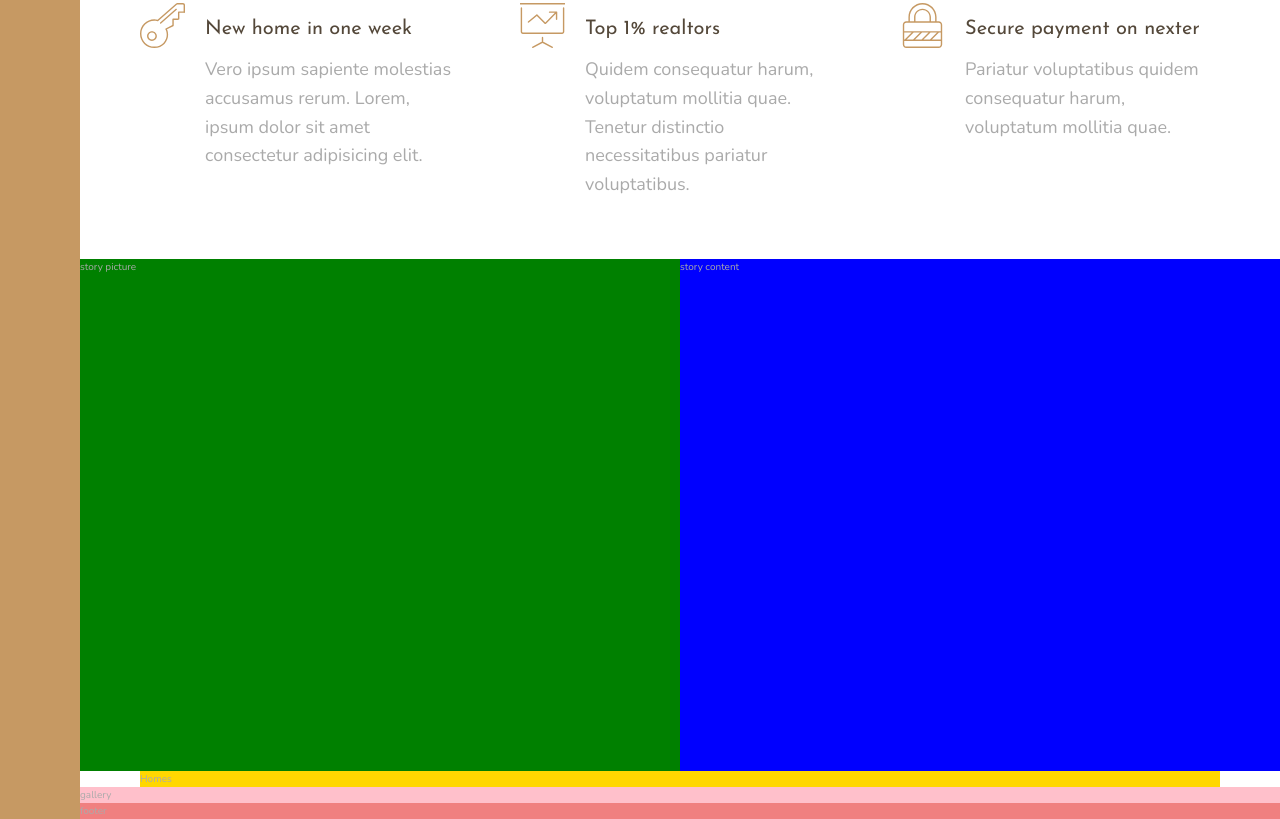
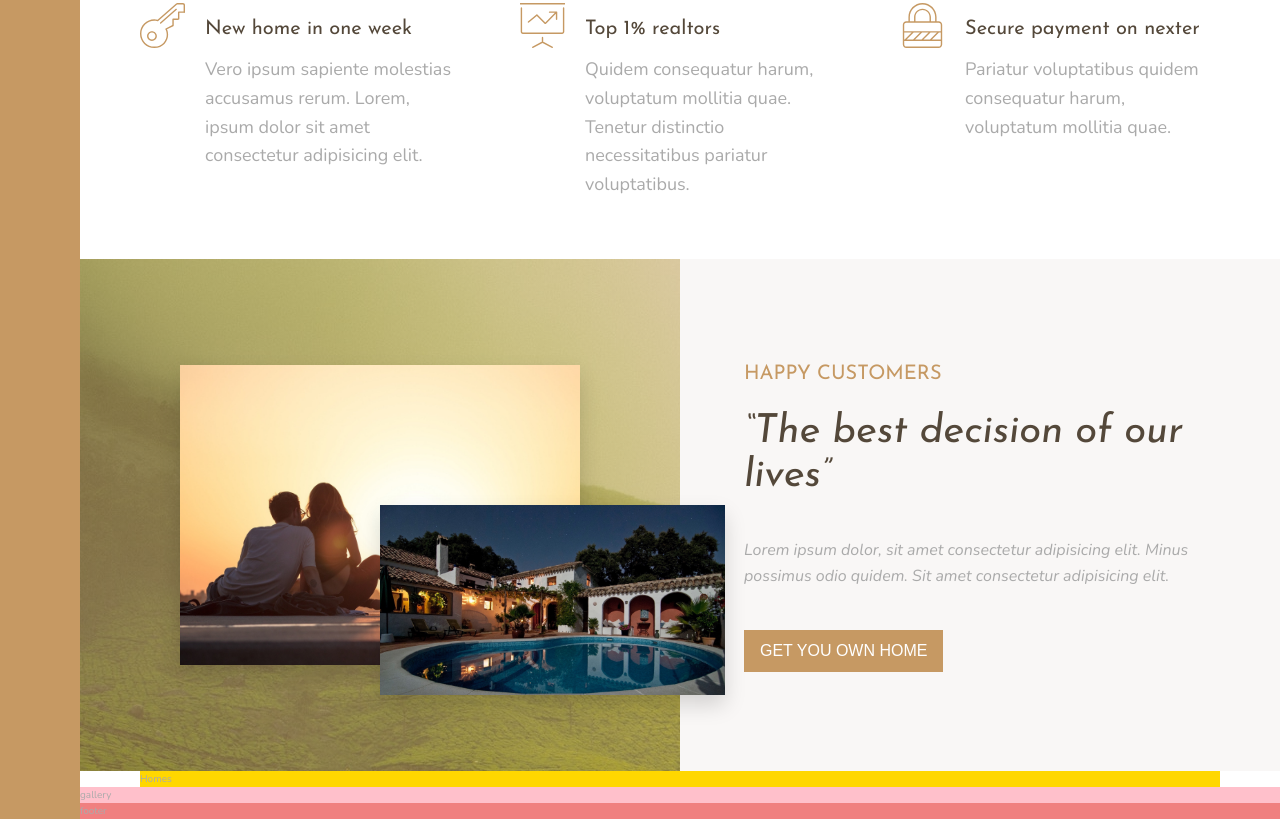
Before and after one commit to Subhash106/nexter, a website: page index.html in a window 1280 px wide. Shown: the part 933-1752 px from the top of the page. Drawn offline with nearby package versions, Linux system fonts and the light colour scheme.

Commit message:
worked on story section

```diff
--- a/index.html
+++ b/index.html
@@ -83,8 +83,29 @@
         </p>
       </div>
     </section>
-    <div class="story__pictures">story picture</div>
-    <div class="story__content">story content</div>
+    <div class="story__pictures">
+      <img
+        src="img/story-1.jpeg"
+        alt="Couple in new house"
+        class="story__img story__img--1"
+      />
+      <img
+        src="img/story-2.jpeg"
+        alt="New House"
+        class="story__img story__img--2"
+      />
+    </div>
+    <div class="story__content">
+      <h3 class="heading-3 mb-sm">Happy customers</h3>
+      <h2 class="heading-2 heading-2--dark mb-md">
+        &ldquo;The best decision of our lives&rdquo;
+      </h2>
+      <p class="story__text mb-md">
+        Lorem ipsum dolor, sit amet consectetur adipisicing elit. Minus possimus
+        odio quidem. Sit amet consectetur adipisicing elit.
+      </p>
+      <button class="btn">Get you own home</button>
+    </div>
     <section class="homes">Homes</section>
     <div class="gallery">gallery</div>
     <footer class="footer">footer</footer>
--- a/sass/_story.scss
+++ b/sass/_story.scss
@@ -1,11 +1,49 @@
 .story {
   &__pictures {
-    background-color: green;
     grid-column: full-start / col-end 4;
+    background-image: linear-gradient(
+        to right,
+        rgba($color-primary, 0.5),
+        rgba($color-primary, 0.5)
+      ),
+      url(../img/back.jpg);
+
+    display: grid;
+    grid-template-columns: repeat(6, 1fr);
+    grid-template-rows: repeat(6, 1fr);
+    align-items: center;
+  }
+
+  &__img {
+    width: 100%;
+    box-shadow: 0 1rem 2rem rgba($color: #000000, $alpha: 0.15);
+
+    &--1 {
+      grid-row: 2/6;
+      grid-column: 2/6;
+    }
+
+    &--2 {
+      grid-row: 3 / -1;
+      grid-column: 4 / -1;
+      width: 115%;
+      z-index: 20;
+    }
   }
 
   &__content {
-    background-color: blue;
+    background-color: $color-grey-light-1;
+    padding: 6rem 5vw;
     grid-column: col-start 5 / full-end;
+
+    display: flex;
+    flex-direction: column;
+    align-items: flex-start;
+    justify-content: center;
+  }
+
+  &__text {
+    font-size: 1.6rem;
+    font-style: italic;
   }
 }
--- a/sass/_typography.scss
+++ b/sass/_typography.scss
@@ -9,10 +9,29 @@
 
 .heading-2 {
   @extend %heading;
+
+  font-size: 4rem;
+  font-style: italic;
+  line-height: 1.1;
+  font-weight: 400;
+  font-family: $font-display;
+
+  &--light {
+    color: $color-grey-light-2;
+  }
+
+  &--dark {
+    color: $color-grey-dark-1;
+  }
 }
 
 .heading-3 {
   @extend %heading;
+
+  font-size: 2rem;
+  font-weight: 400;
+  text-transform: uppercase;
+  color: $color-primary;
 }
 
 .heading-4 {
@@ -27,3 +46,35 @@
     color: $color-grey-dark-1;
   }
 }
+
+.btn {
+  border: none;
+  border-radius: 0;
+  padding: 1.2rem 1.6rem;
+  font-size: 1.6rem;
+  text-transform: uppercase;
+  background-color: $color-primary;
+  color: #fff;
+  cursor: pointer;
+  transition: all 0.2s;
+
+  &:hover {
+    filter: brightness(85%);
+  }
+}
+
+.mb-sm {
+  margin-bottom: 2rem;
+}
+
+.mb-md {
+  margin-bottom: 4rem;
+}
+
+.mb-lg {
+  margin-bottom: 6rem;
+}
+
+.mb-hg {
+  margin-bottom: 8rem;
+}
```
Also changed, not shown: css/style.css, sass/main.scss (line endings or trailing spaces).
